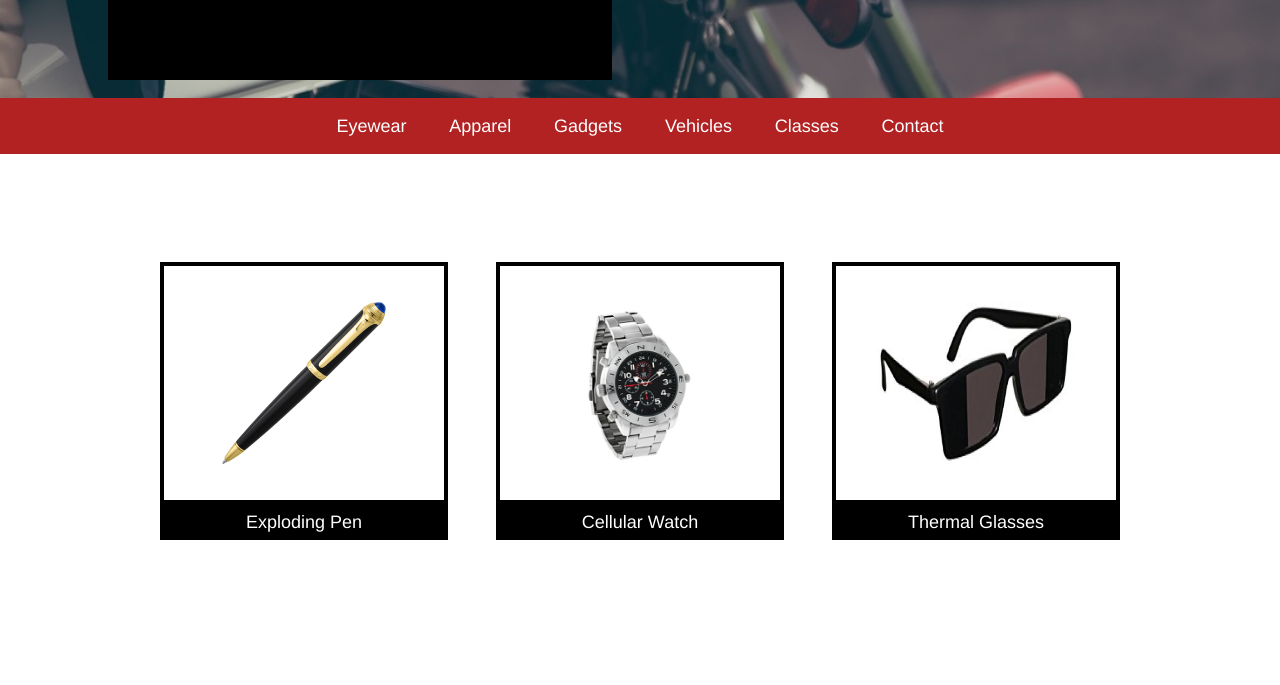
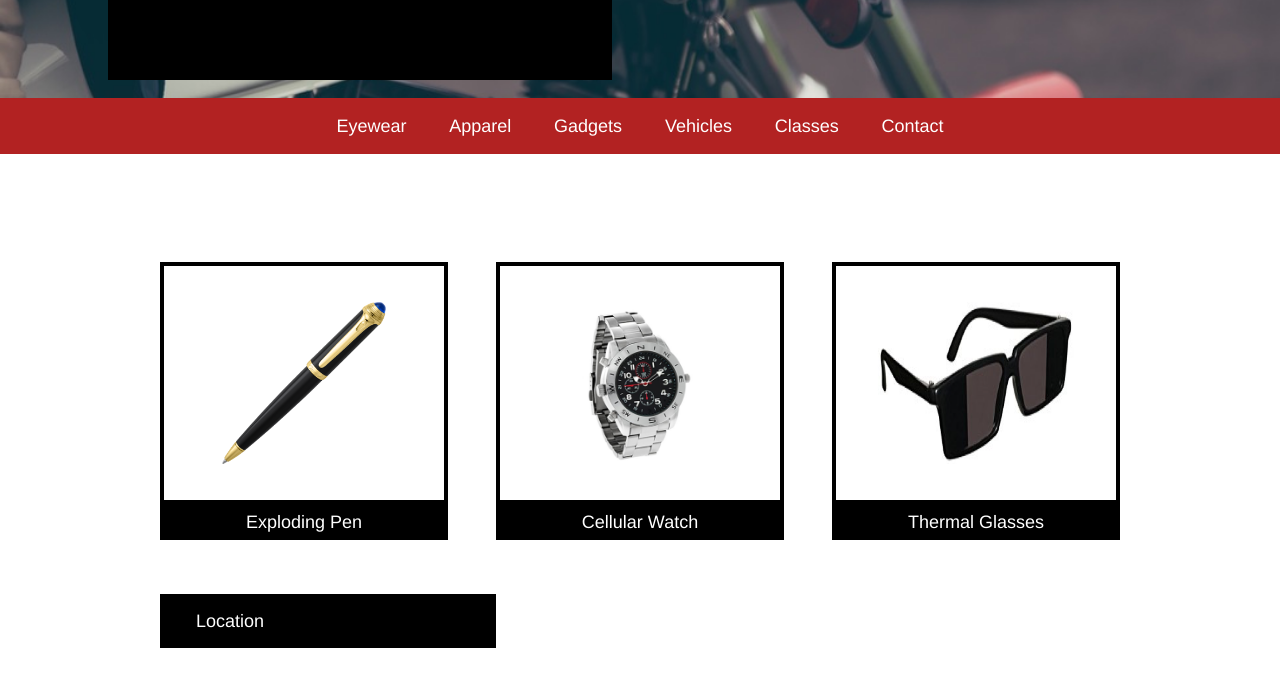
Before and after one commit to zappacoder/secretagent, a plain HTML site: page index.html in a window 1280 px wide. Shown: the part 394-1079 px from the top of the page. Before the commit the page ends 953 px from the top, so only its background shows below. Drawn offline with Linux system fonts and the light colour scheme.

Commit message:
Add Location.

```diff
--- a/Resources/CSS/style.css
+++ b/Resources/CSS/style.css
@@ -109,6 +109,24 @@ nav p {
   padding: 0.5rem;
 }
 
+.company {
+  width: 35%;
+  display: flex;
+  flex-direction: column;
+
+  }
+
+  .info {
+    padding: 1rem 2rem;
+    background-color: black;
+    color: white;
+    display: block;
+  }
+
+  .subtitle {
+    color: white;
+  }
+
 /*.product {
   width: 30%;
 }
--- a/index.html
+++ b/index.html
@@ -53,6 +53,17 @@
   </div>
 </div>
 
+<!--Begin company info-->
+
+<div class="container">
+  <div class="flex">
+    <div class="company">
+      <span class="info">Location</span>
+      <span class="subtitle">-47.346436, 84.32354</span>
+    </div>
+  </div>
+</div>
+
 
 
   <!-- <div class="container">
```
